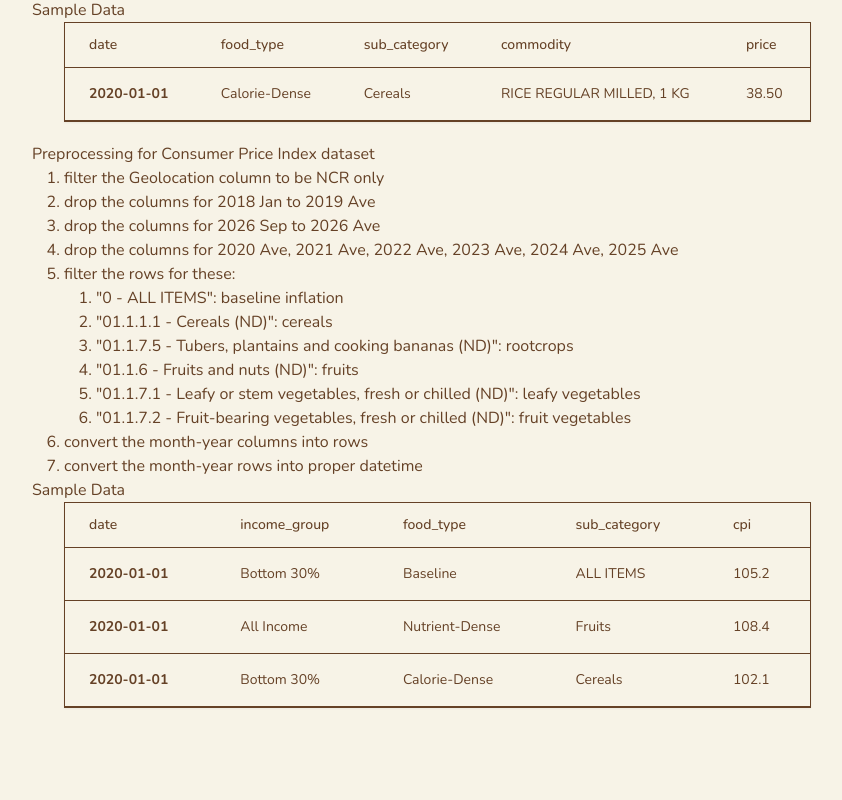
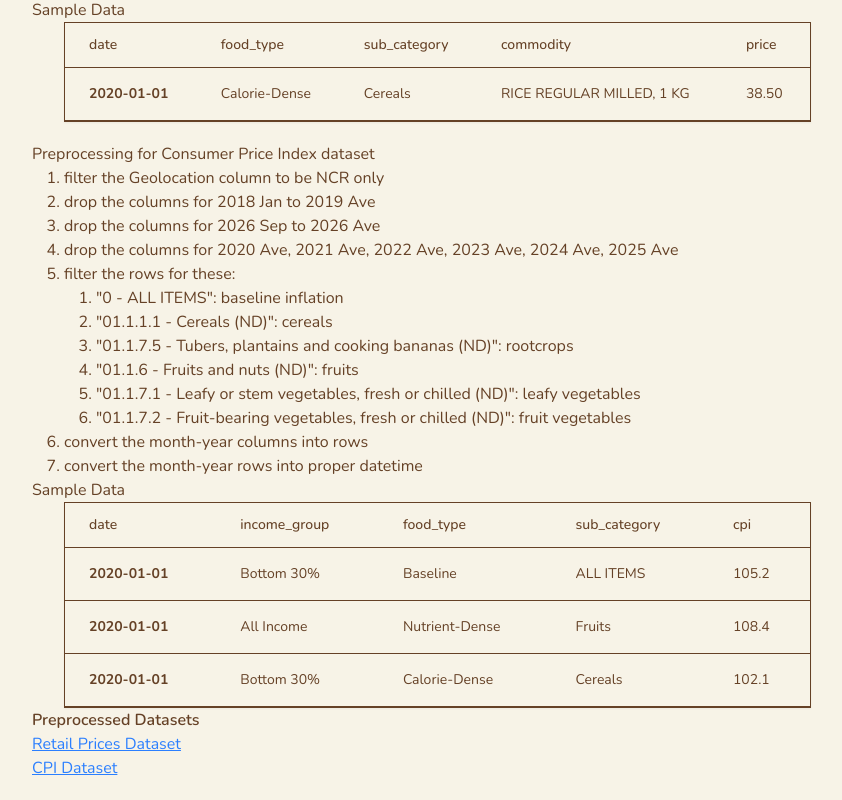
Before and after one commit to ptrn23/cs132-group7, a SvelteKit app: page / in a window 1280 px wide. Shown: the part 2992-3792 px from the top of the page, without its empty margins (48-890 px from the left). Before the commit the page ends 3720 px from the top, so only its background shows below. Built offline with nearby package versions, Linux system fonts and the light colour scheme.

Commit message:
feat: added preprocessed datasets

```diff
--- a/src/routes/+page.svelte
+++ b/src/routes/+page.svelte
@@ -307,5 +307,9 @@
                     </tbody>
                 </table>
             </div>
+
+    <p class="font-semibold"> Preprocessed Datasets </p>
+    <p> <a class="text-blue-500 underline" href="https://docs.google.com/spreadsheets/d/17t6uVtI6CKeNMy7MRdKvYsVFrtNgjwn9CcHiKXYWtBY/edit?usp=drive_link"> Retail Prices Dataset </a></p>
+    <p> <a class="text-blue-500 underline" href="https://docs.google.com/spreadsheets/d/1R6nCpYbEkWRNtuBCi6Wzraem0R9GwkXNetu9Vd-Yr28/edit?usp=drive_link"> CPI Dataset </a> </p>
     </section>
 </div>
```
